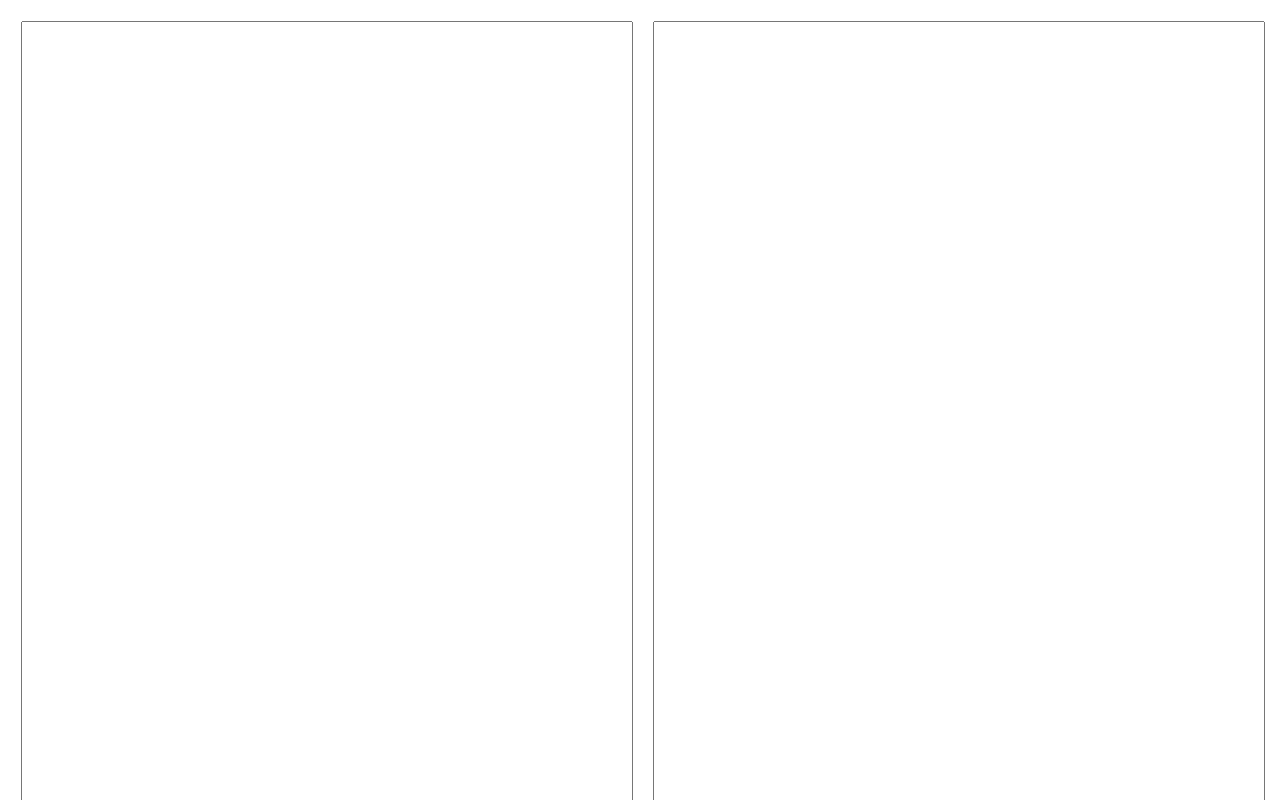
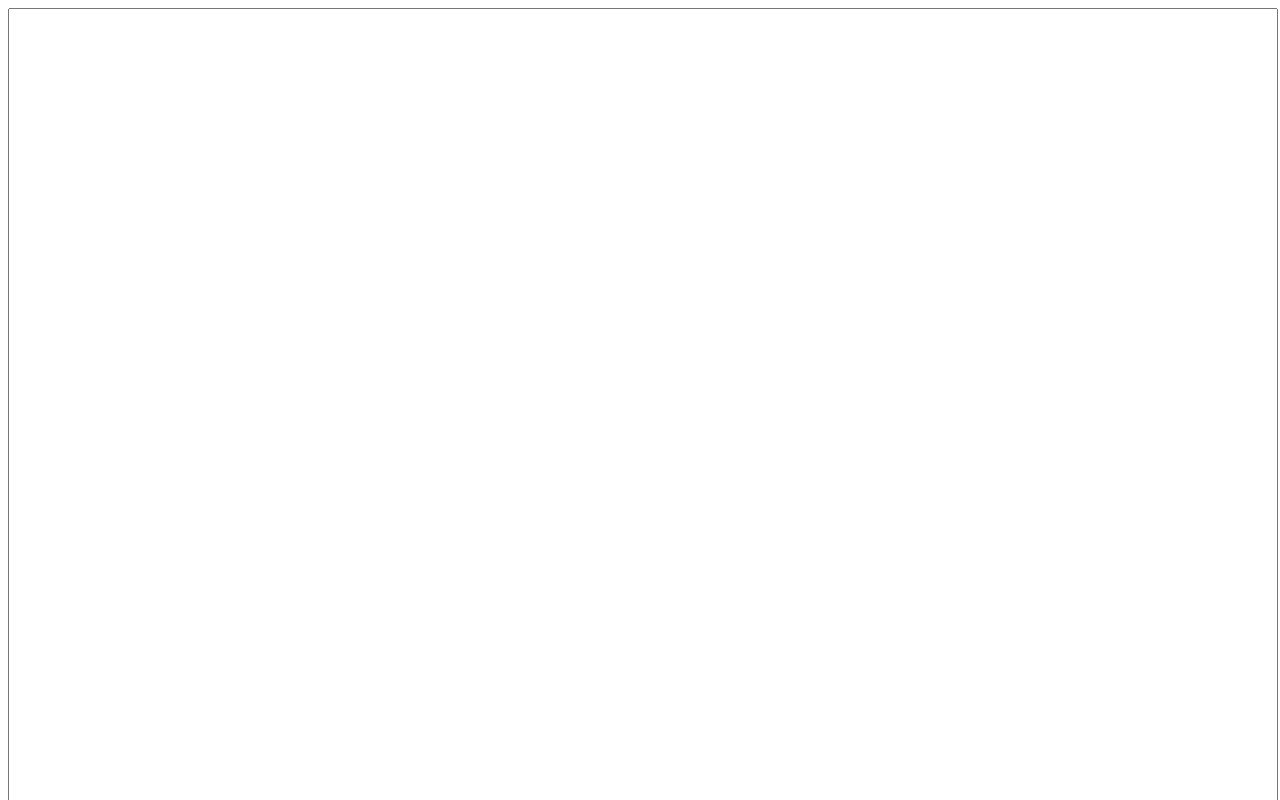
Before and after one commit to cuongpiger/convert-udemy-transcripts, a plain HTML site: page index.html in a window 1280 px wide. Shown: the top 800 px of the page. Drawn offline with Linux system fonts and the light colour scheme.

Commit message:
Update style.css

```diff
--- a/style.css
+++ b/style.css
@@ -6,10 +6,8 @@
 }
 
 .col {
-    width: 48%;
+    width: 100%;
     float: left;
-    margin: 1%;
-    padding: 0;
 }
 
 textarea {
```
